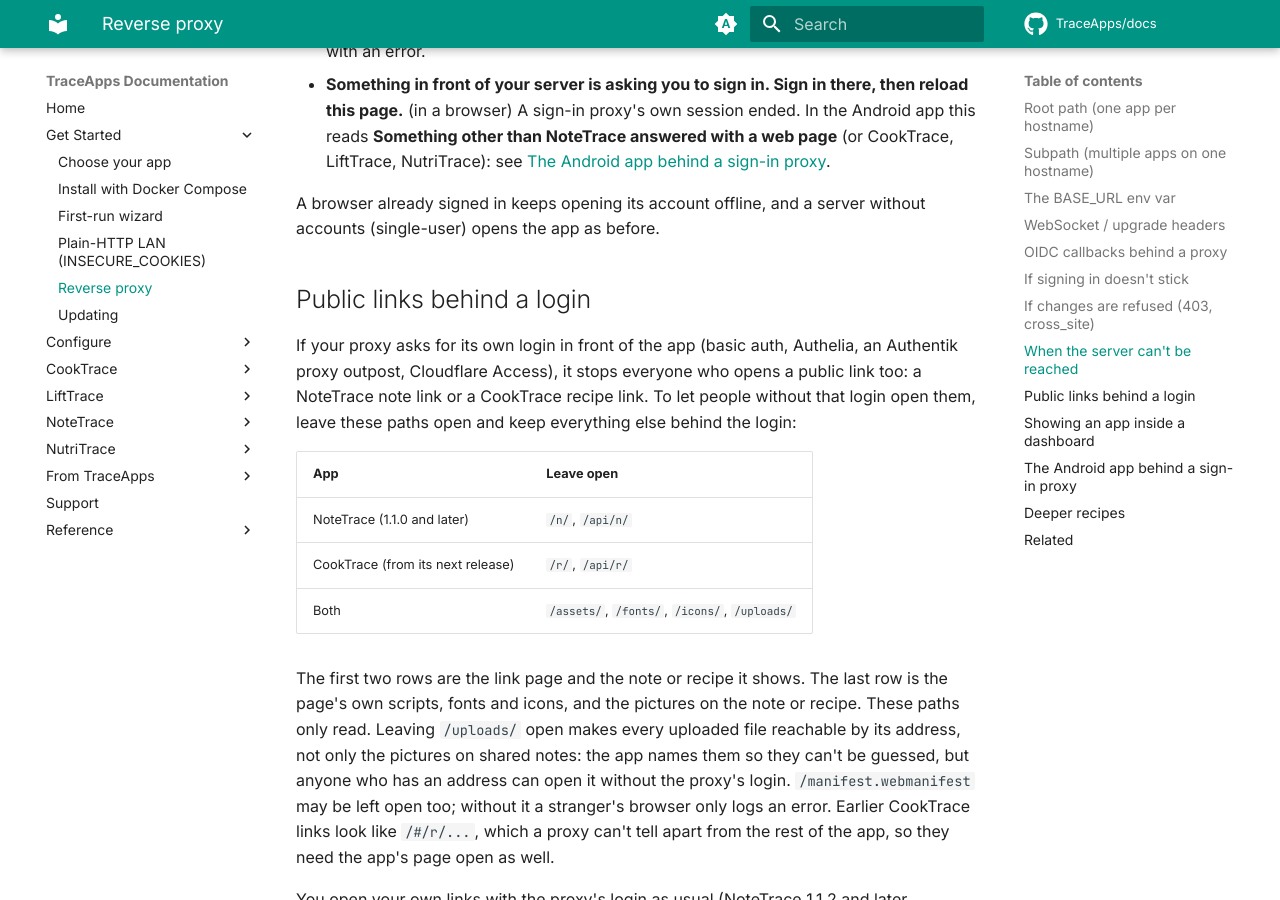
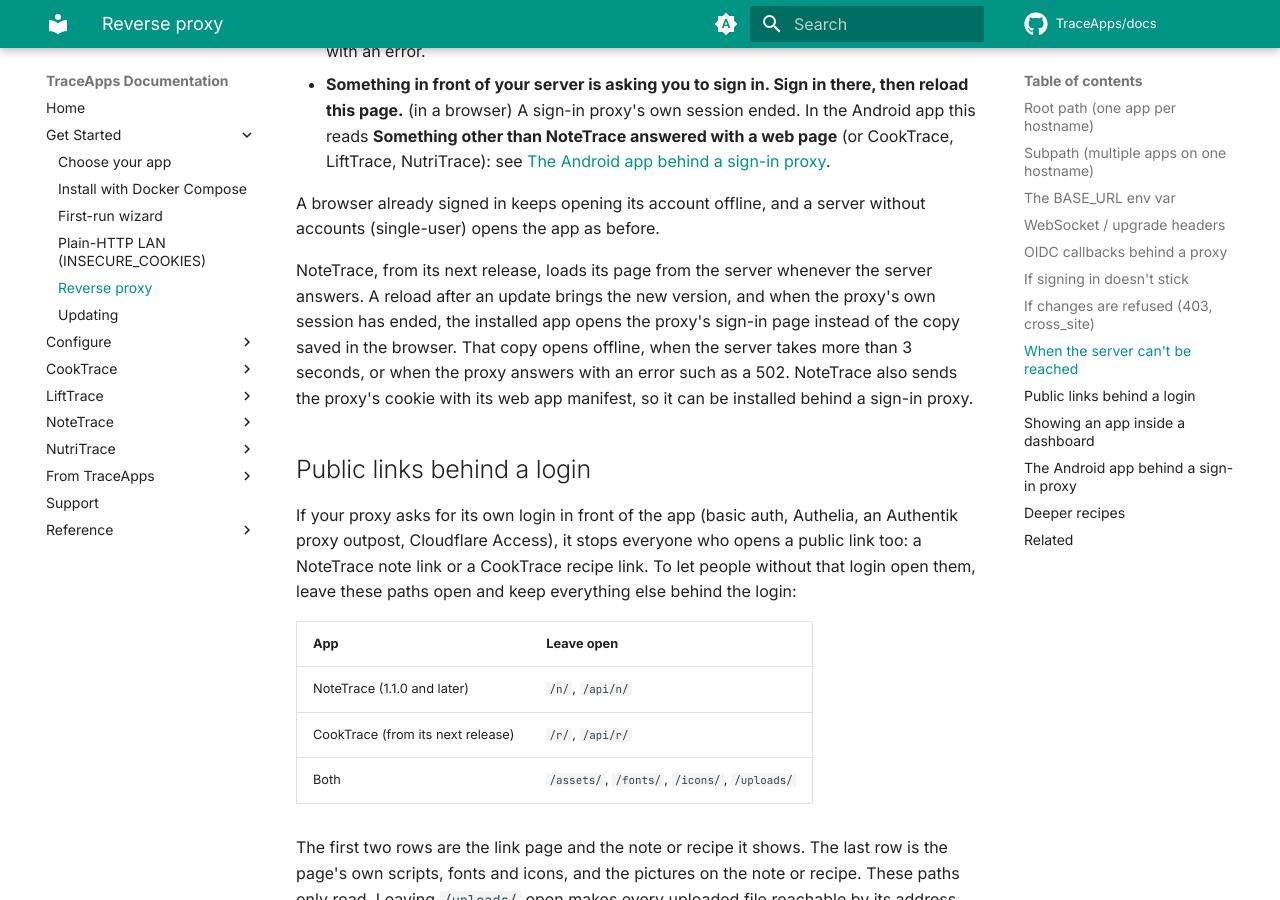
Before and after one commit to TraceApps/docs, an MkDocs documentation site: the page built from docs/getting-started/reverse-proxy.md, in a window 1280 px wide and 900 px high, scrolled down 4287 px. Built offline with MkDocs 1.6.1 and Material for MkDocs 9.7.7, drawn with Linux system fonts in a browser that asks for light colours; comment, search, counter and statistics services are not loaded.

Commit message:
NoteTrace behind a sign-in proxy: page loads from the server, manifest with the cookie (TraceApps/notetrace#37)

```diff
--- a/docs/getting-started/reverse-proxy.md
+++ b/docs/getting-started/reverse-proxy.md
@@ -180,6 +180,8 @@ From each app's next release, a signed-out browser or phone that can't read the
 
 A browser already signed in keeps opening its account offline, and a server without accounts (single-user) opens the app as before.
 
+NoteTrace, from its next release, loads its page from the server whenever the server answers. A reload after an update brings the new version, and when the proxy's own session has ended, the installed app opens the proxy's sign-in page instead of the copy saved in the browser. That copy opens offline, when the server takes more than 3 seconds, or when the proxy answers with an error such as a 502. NoteTrace also sends the proxy's cookie with its web app manifest, so it can be installed behind a sign-in proxy.
+
 ## Public links behind a login { #public-links-behind-a-login }
 
 If your proxy asks for its own login in front of the app (basic auth, Authelia, an Authentik proxy outpost, Cloudflare Access), it stops everyone who opens a public link too: a NoteTrace note link or a CookTrace recipe link. To let people without that login open them, leave these paths open and keep everything else behind the login:
```
